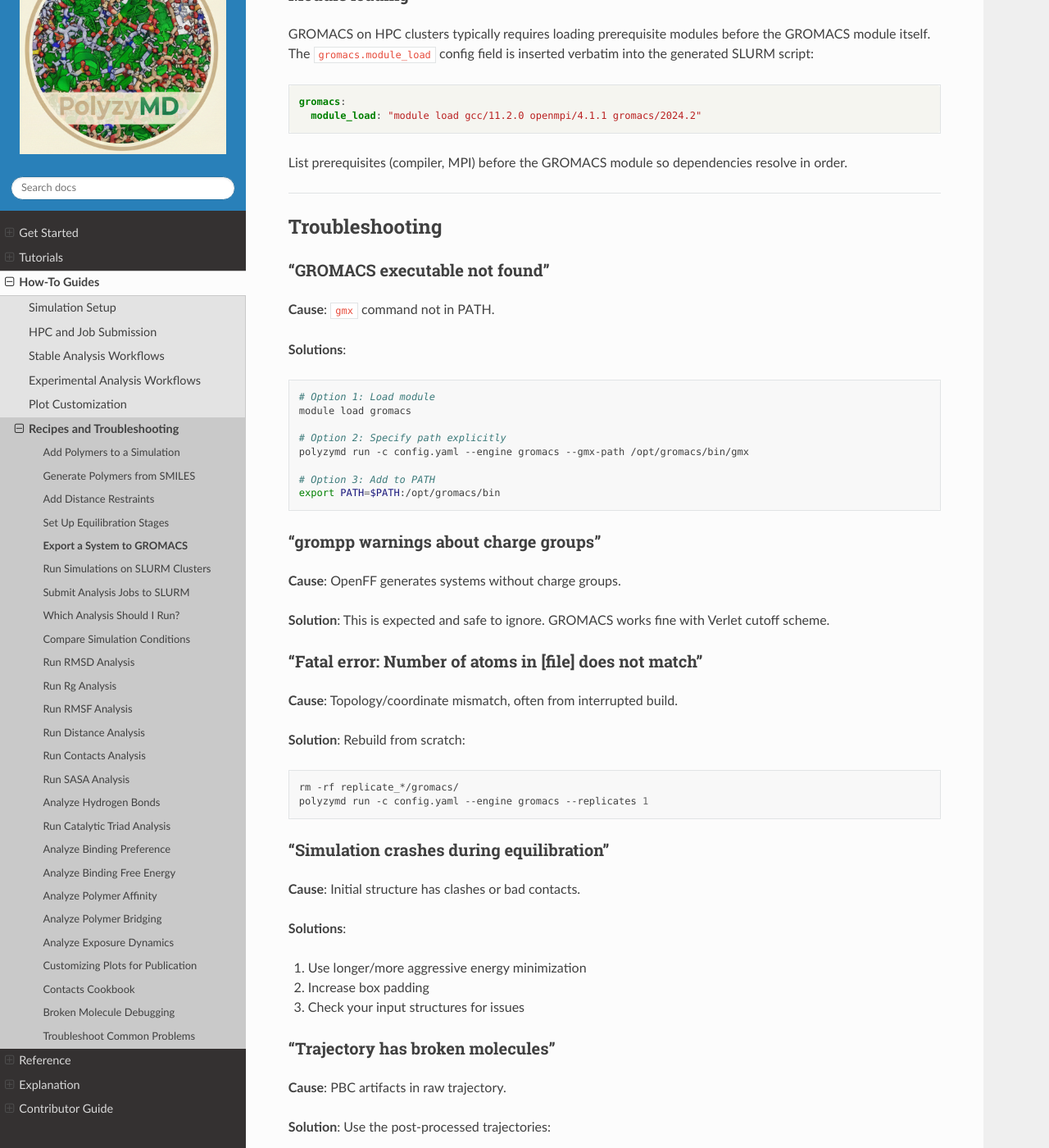
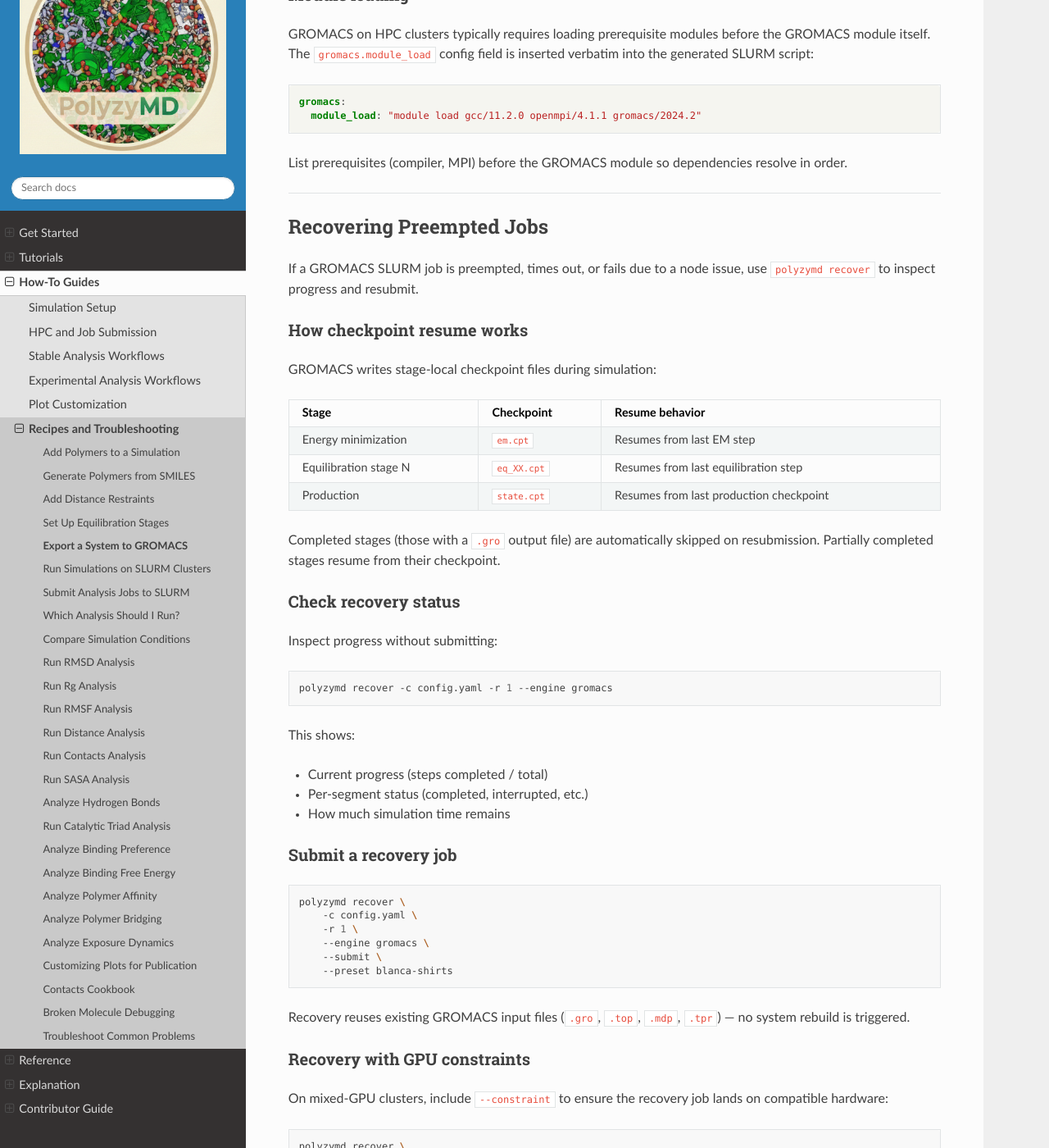
Before and after one commit to joelaforet/polyzymd, a Sphinx documentation site: the page built from docs/source/how_to/gromacs_export.md, in a window 1280 px wide and 1400 px high, scrolled down 7878 px. Shown: the whole window at 82% size. Built offline with Sphinx 7.4.7 and the Read the Docs theme 3.1.0, drawn with Linux system fonts in a browser that asks for light colours; pages that are not in the unit, such as notebooks, are missing from menus; some of the changed text lies outside the part shown.

Commit message:
docs(gromacs): add recovery section for preempted GROMACS jobs

````diff
--- a/docs/source/how_to/gromacs_export.md
+++ b/docs/source/how_to/gromacs_export.md
@@ -418,6 +418,93 @@ resolve in order.
 
 ---
 
+## Recovering Preempted Jobs
+
+If a GROMACS SLURM job is preempted, times out, or fails due to a node issue,
+use `polyzymd recover` to inspect progress and resubmit.
+
+### How checkpoint resume works
+
+GROMACS writes stage-local checkpoint files during simulation:
+
+| Stage | Checkpoint | Resume behavior |
+|-------|-----------|-----------------|
+| Energy minimization | `em.cpt` | Resumes from last EM step |
+| Equilibration stage N | `eq_XX.cpt` | Resumes from last equilibration step |
+| Production | `state.cpt` | Resumes from last production checkpoint |
+
+Completed stages (those with a `.gro` output file) are automatically skipped on
+resubmission. Partially completed stages resume from their checkpoint.
+
+### Check recovery status
+
+Inspect progress without submitting:
+
+```bash
+polyzymd recover -c config.yaml -r 1 --engine gromacs
+```
+
+This shows:
+- Current progress (steps completed / total)
+- Per-segment status (completed, interrupted, etc.)
+- How much simulation time remains
+
+### Submit a recovery job
+
+```bash
+polyzymd recover \
+    -c config.yaml \
+    -r 1 \
+    --engine gromacs \
+    --submit \
+    --preset blanca-shirts
+```
+
+Recovery reuses existing GROMACS input files (`.gro`, `.top`, `.mdp`, `.tpr`)
+— no system rebuild is triggered.
+
+### Recovery with GPU constraints
+
+On mixed-GPU clusters, include `--constraint` to ensure the recovery job
+lands on compatible hardware:
+
+```bash
+polyzymd recover \
+    -c config.yaml \
+    -r 1 \
+    --engine gromacs \
+    --submit \
+    --preset blanca-shirts \
+    --constraint "A40"
+```
+
+### Dry-run recovery preview
+
+Preview what would be submitted without actually submitting:
+
+```bash
+polyzymd recover \
+    -c config.yaml \
+    -r 1 \
+    --engine gromacs \
+    --submit \
+    --dry-run
+```
+
+:::{tip}
+The self-resubmitting SLURM script handles preemption automatically via
+SIGTERM trapping. When SLURM sends SIGTERM (120-second grace period on
+Blanca), the script:
+
+1. Forwards SIGTERM to the running `mdrun` process
+2. Waits for GROMACS to flush its checkpoint
+3. Resubmits itself with `sbatch`
+
+Manual recovery with `polyzymd recover` is only needed when the automatic
+resubmission fails (e.g., `sbatch` was unavailable, or the job was killed
+without a grace period).
+:::
+
 ## Troubleshooting
 
 ### "GROMACS executable not found"
````
